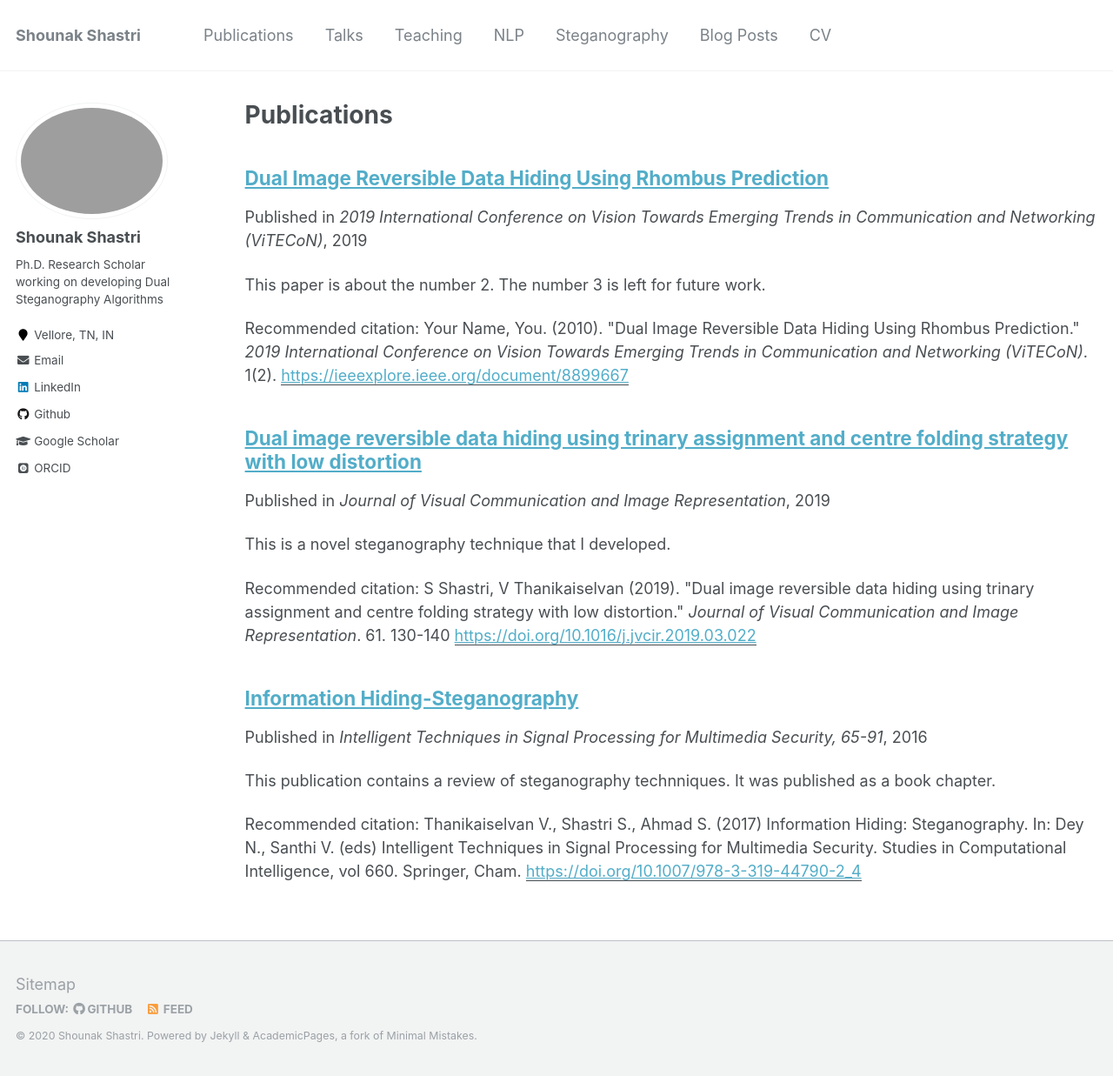
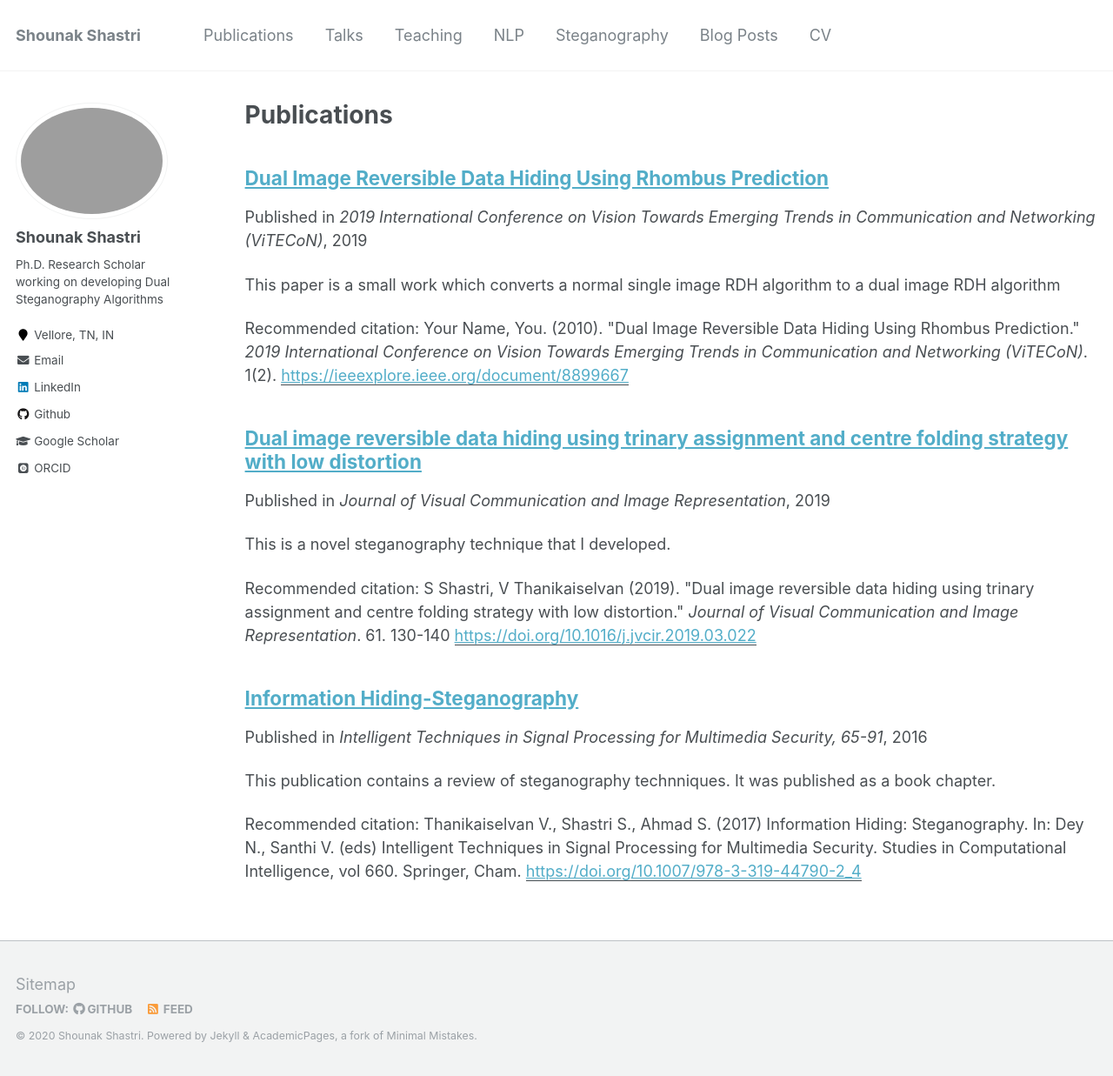
Before and after one commit to shounakshastri/shounakshastri.github.io, a Jekyll site: the page built from _pages/publications.md, in a window 1280 px wide and 1237 px high. Shown: the whole window at 87% size. Built offline with Jekyll 4.4.1, drawn with Linux system fonts in a browser that asks for light colours; some web fonts are replaced.

Commit message:
Updated publications

```diff
--- a/_publications/Trinary-Conf.md
+++ b/_publications/Trinary-Conf.md
@@ -2,7 +2,7 @@
 title: "Dual Image Reversible Data Hiding Using Rhombus Prediction"
 collection: publications
 permalink: /publication/Dual Image Reversible Data Hiding Using Rhombus Prediction
-excerpt: 'This paper is about the number 2. The number 3 is left for future work.'
+excerpt: 'This paper is a small work which converts a normal single image RDH algorithm to a dual image RDH algorithm'
 date: 2019-11-14
 venue: '2019 International Conference on Vision Towards Emerging Trends in Communication and Networking (ViTECoN)'
 paperurl: 'https://ieeexplore.ieee.org/document/8899667'
```
